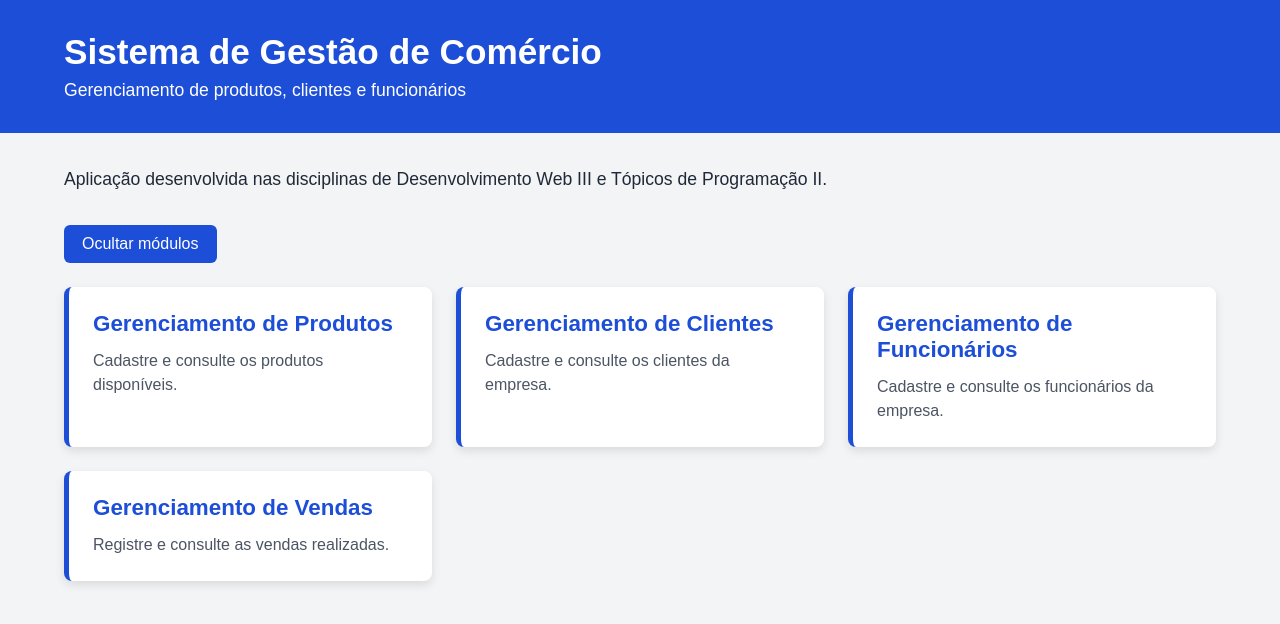
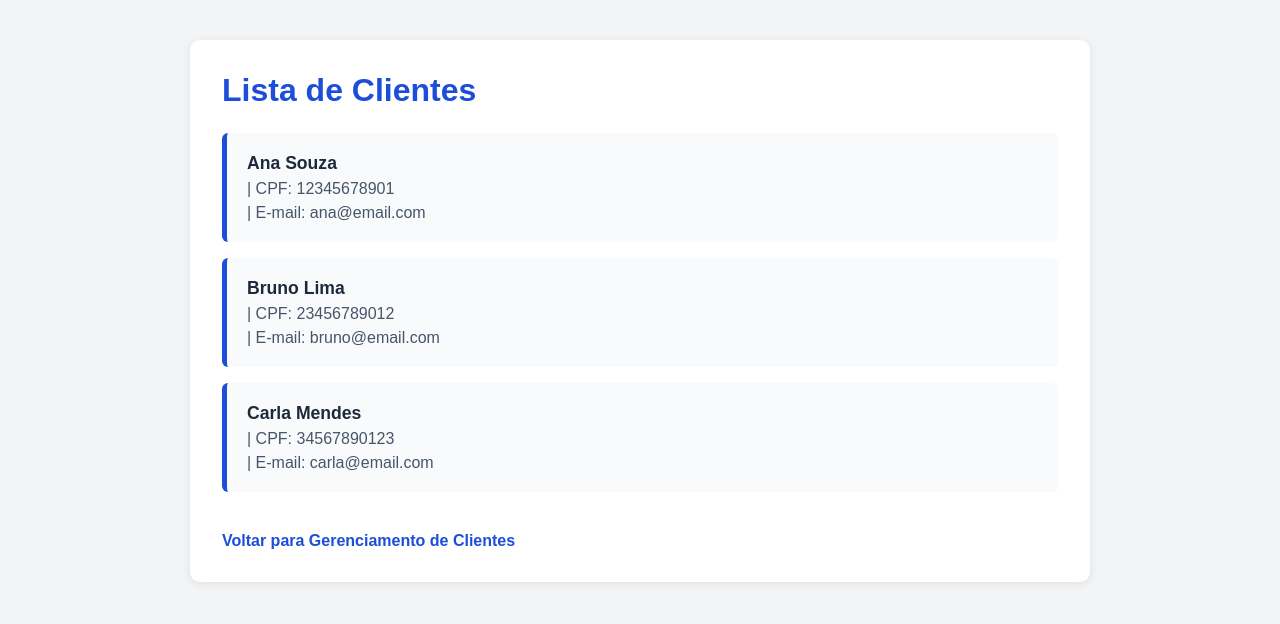
Before and after one commit to MoisesdosSantosCruz/desenvolvimento-web-III-front, a React (Vite) app: page /clientes/listar in a window 1280 px wide. Shown: the top 624 px of the page. Built offline with nearby package versions, Linux system fonts and the light colour scheme.

Commit message:
Implementa navegação e gerenciamento de clientes

```diff
--- a/package.json
+++ b/package.json
@@ -11,7 +11,8 @@
   },
   "dependencies": {
     "react": "^19.2.8",
-    "react-dom": "^19.2.8"
+    "react-dom": "^19.2.8",
+    "react-router": "^7.18.3"
   },
   "devDependencies": {
     "@babel/core": "^7.29.7",
--- a/src/App.css
+++ b/src/App.css
@@ -55,6 +55,21 @@ grid-template-columns: repeat(3, 1fr);
 gap: 24px;
 }
 
+.link-card {
+ color: inherit;
+ text-decoration: none;
+ display: block;
+}
+
+.link-card .card-modulo {
+ cursor: pointer;
+ transition: transform 0.2s, box-shadow 0.2s;
+}
+.link-card:hover .card-modulo {
+ transform: translateY(-4px);
+ box-shadow: 0 6px 16px rgba(0, 0, 0, 0.12);
+}
+
 .card-modulo {
 padding: 24px;
 background-color: #ffffff;
@@ -92,3 +107,141 @@ color: #4b5563;
 grid-template-columns: 1fr;
   }
 }
+
+/* Páginas de clientes */
+.pagina-clientes {
+ max-width: 900px;
+ margin: 40px auto;
+ padding: 32px;
+ background-color: #ffffff;
+ border-radius: 10px;
+ box-shadow: 0 2px 10px rgba(0, 0, 0, 0.08);
+}
+.pagina-clientes h1 {
+ margin: 0 0 16px;
+ color: #1d4ed8;
+ font-size: 2rem;
+}
+.pagina-clientes > p {
+ margin-bottom: 24px;
+ color: #475569;
+ font-size: 1.1rem;
+}
+
+/* Opções da página de gerenciamento */
+.opcoes-clientes {
+ display: grid;
+ grid-template-columns: repeat(2, 1fr);
+ gap: 20px;
+ margin-bottom: 32px;
+}
+.opcoes-clientes a {
+ padding: 24px;
+ background-color: #eff6ff;
+ color: #1d4ed8;
+ border: 2px solid #bfdbfe;
+ border-radius: 8px;
+ text-align: center;
+ text-decoration: none;
+ font-size: 1.1rem;
+ font-weight: 600;
+ transition: transform 0.2s, background-color 0.2s;
+}
+.opcoes-clientes a:hover {
+ background-color: #dbeafe;
+ transform: translateY(-3px);
+}
+
+/* Link para voltar */
+.pagina-clientes > a {
+ display: inline-block;
+ margin-top: 16px;
+ color: #1d4ed8;
+ text-decoration: none;
+ font-weight: 600;
+}
+
+.pagina-clientes > a:hover {
+ text-decoration: underline;
+}
+
+/* Lista de clientes */
+.lista-clientes {
+ display: grid;
+ gap: 16px;
+ margin: 24px 0;
+ padding: 0;
+ list-style: none;
+}
+
+.lista-clientes li {
+ display: flex;
+ flex-direction: column;
+ gap: 6px;
+ padding: 20px;
+ background-color: #f8fafc;
+ border-left: 5px solid #1d4ed8;
+ border-radius: 6px;
+}
+
+.lista-clientes strong {
+ color: #1e293b;
+ font-size: 1.1rem;
+}
+
+.lista-clientes span {
+ color: #475569;
+}
+
+/* Formulário de clientes */
+.formulario-cliente {
+ display: flex;
+ flex-direction: column;
+ gap: 10px;
+ margin: 24px 0;
+}
+
+.formulario-cliente label {
+ margin-top: 8px;
+ color: #1e293b;
+ font-weight: 600;
+}
+
+.formulario-cliente input {
+ padding: 12px;
+ border: 1px solid #cbd5e1;
+ border-radius: 6px;
+ font-size: 1rem;
+}
+
+.formulario-cliente input:focus {
+ border-color: #1d4ed8;
+ outline: 2px solid #bfdbfe;
+}
+.formulario-cliente button {
+ align-self: flex-start;
+ margin-top: 16px;
+ padding: 12px 20px;
+ background-color: #1d4ed8;
+ color: #ffffff;
+ border: none;
+ border-radius: 6px;
+ font-size: 1rem;
+ font-weight: 600;
+ cursor: pointer;
+}
+.formulario-cliente button:hover {
+ background-color: #1e40af;
+}
+
+/* Responsividade das páginas de clientes */
+
+@media (max-width: 768px) {
+ .pagina-clientes {
+ margin: 20px;
+ padding: 24px;
+ }
+ .opcoes-clientes {
+ grid-template-columns: 1fr;
+ }
+}
--- a/src/App.jsx
+++ b/src/App.jsx
@@ -1,12 +1,17 @@
 import { useState } from 'react';
+import { Routes, Route } from 'react-router'
 import './App.css'
 import Cabecalho from './components/Cabecalho';
 import CardModulo from './components/CardMordulo';
+import Clientes from './pages/Clientes'
+import ListaClientes from './pages/ListaClientes'
+import CadastroCliente from './pages/CadastroClientes';
+
 
 function App() {
   const [mostrarModulos, setMostrarModulos] = useState(true)
 
-  const modulos = [
+  const [modulos] = useState([
     {
       id: 1,
       titulo: 'Gerenciamento de Produtos',
@@ -16,6 +21,7 @@ function App() {
       id: 2,
       titulo: 'Gerenciamento de Clientes',
       descricao: 'Cadastre e consulte os clientes da empresa.',
+      rota: '/clientes',
     },
     {
       id: 3,
@@ -27,9 +33,13 @@ function App() {
       titulo: 'Gerenciamento de Vendas',
       descricao: 'Registre e consulte as vendas realizadas.',
     }
-  ]
+  ])
 
   return (
+    <Routes>
+      <Route
+        path="/"
+        element = {
           <div className="aplicacao">
             <Cabecalho />
             <main className="conteudo-principal">
@@ -51,13 +61,30 @@ function App() {
                     key={modulo.id}
                     titulo={modulo.titulo}
                     descricao={modulo.descricao}
+                    rota = {modulo.rota}
                   />
                 ))}
               </section>
             )}
             </main>
           </div>
+        }
+      />
+        <Route
+          path="/clientes"
+          element={<Clientes />}
+        />
 
+        <Route
+          path="/clientes/listar"
+          element={<ListaClientes />}
+        />
+        <Route
+        path="/clientes/cadastrar"
+        element ={<CadastroCliente />}
+      />
+
+    </Routes>
   )
 }
 export default App
--- a/src/components/CardMordulo.jsx
+++ b/src/components/CardMordulo.jsx
@@ -1,9 +1,18 @@
-function CardModulo({titulo, descricao}) {
-	return (
+import { Link } from 'react-router'
+function CardModulo({ titulo, descricao, rota }) {
+  const conteudoCard = (
     <article className="card-modulo">
       <h2>{titulo}</h2>
       <p>{descricao}</p>
     </article>
-	)
+  )
+  if (rota) {
+    return (
+      <Link to={rota} className="link-card">
+        {conteudoCard}
+      </Link>
+    )
+  }
+  return conteudoCard
 }
 export default CardModulo
--- a/src/main.jsx
+++ b/src/main.jsx
@@ -1,10 +1,13 @@
 import { StrictMode } from 'react'//Avisa quando ter algum erro no código
 import { createRoot } from 'react-dom/client'//Diz onde é a raiz na página html
+import { BrowserRouter } from 'react-router'
 import './index.css' //importa o estilo da index.css
 import App from './App.jsx'
 
 createRoot(document.getElementById('root')).render(
   <StrictMode>
+    <BrowserRouter>
     <App /> {/*Onde a renderização vai aparecer*/}
+    </BrowserRouter>
   </StrictMode>,
 )
--- /dev/null
+++ b/src/pages/CadastroClientes.jsx
@@ -0,0 +1,67 @@
+import { useState } from 'react'
+import { Link } from 'react-router'
+
+function CadastroCliente() {
+    const [nome, setNome] = useState('')
+    const [cpf, setCpf] = useState('')
+    const [telefone, setTelefone] = useState('')
+    const [email, setEmail] = useState('')
+    function cadastrarCliente(evento) {
+        evento.preventDefault()
+        const novoCliente = {
+            nome,
+            cpf,
+            telefone,
+            email,
+        }
+        console.log(novoCliente)
+        alert('Cliente cadastrado com sucesso!')
+    }
+    return (
+        <main className="pagina-clientes">
+            <h1>Cadastrar novo cliente</h1>
+            <form className="formulario-cliente"
+                onSubmit={cadastrarCliente}>
+                <label htmlFor="nome">Nome</label>
+                <input
+                    id="nome"
+                    type="text"
+                    value={nome}
+                    onChange={(evento) =>
+                        setNome(evento.target.value)}
+                    required
+                />
+                <label htmlFor="cpf">CPF</label>
+                <input
+                    id="cpf"
+                    type="text"
+                    value={cpf}
+                    onChange={(evento) =>
+                        setCpf(evento.target.value)}
+                    maxLength="11"
+                    required
+                />
+                <label htmlFor="telefone">Telefone</label>
+                <input
+                    id="telefone"
+                    type="text"
+                    value={telefone}
+                    onChange={(evento) =>
+                        setTelefone(evento.target.value)}
+                />
+                <label htmlFor="email">E-mail</label>
+                <input
+                    id="email"
+                    type="email"
+                    value={email}
+                    onChange={(evento) =>
+                        setEmail(evento.target.value)}
+                />
+                <button type="submit">Cadastrar cliente</button>
+            </form>
+            <Link to="/clientes">Voltar para Gerenciamento de
+                Clientes</Link>
+        </main>
+    )
+}
+export default CadastroCliente
--- /dev/null
+++ b/src/pages/Clientes.jsx
@@ -0,0 +1,22 @@
+import { Link } from 'react-router'
+
+function Clientes() {
+    return (
+        <div className="pagina-clientes">
+            <h1>Gerenciamento de Clientes</h1>
+            <p>Escolha uma das opções:</p>
+            <div className="opcoes-clientes">
+                <Link to="/clientes/listar">
+                    Listar clientes
+                </Link>
+                <Link to="/clientes/cadastrar">
+                    Cadastrar novo cliente
+                </Link>
+            </div>
+            <Link to="/">
+                Voltar para a página inicial
+            </Link>
+        </div>
+    )
+}
+export default Clientes
--- /dev/null
+++ b/src/pages/ListaClientes.jsx
@@ -0,0 +1,40 @@
+import { Link } from 'react-router'
+function ListaClientes() {
+    const clientes = [
+    {
+        id: 1,
+        nome: 'Ana Souza',
+        cpf: '12345678901',
+        email: 'ana@email.com',
+    },
+    {
+        id: 2,
+        nome: 'Bruno Lima',
+        cpf: '23456789012',
+        email: 'bruno@email.com',
+    },
+    {
+    id: 3,
+    nome: 'Carla Mendes',
+    cpf: '34567890123',
+    email: 'carla@email.com',
+        },
+    ]
+    return (
+        <main className="pagina-clientes">
+            <h1>Lista de Clientes</h1>
+            <ul className="lista-clientes">
+                {clientes.map((cliente) => (
+                    <li key={cliente.id}>
+                        <strong>{cliente.nome}</strong>
+                        <span> | CPF: {cliente.cpf}</span>
+                        <span> | E-mail: {cliente.email}</span>
+                    </li>
+                ))}
+            </ul>
+            <Link to="/clientes">Voltar para Gerenciamento de Clientes</Link>
+        </main>
+    )
+}
+
+export default ListaClientes
```
Also changed, not shown: 1 other file (tests, documents, lock files or other folders). Lines whose indentation alone changed are shown as unchanged.
